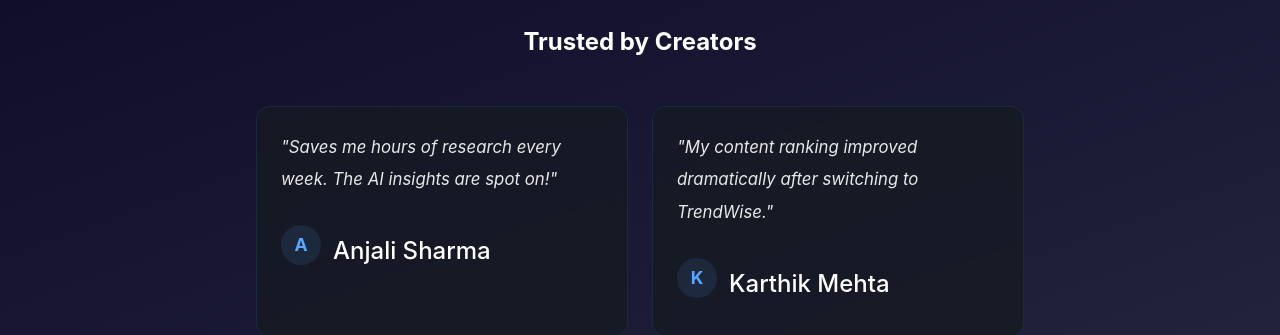
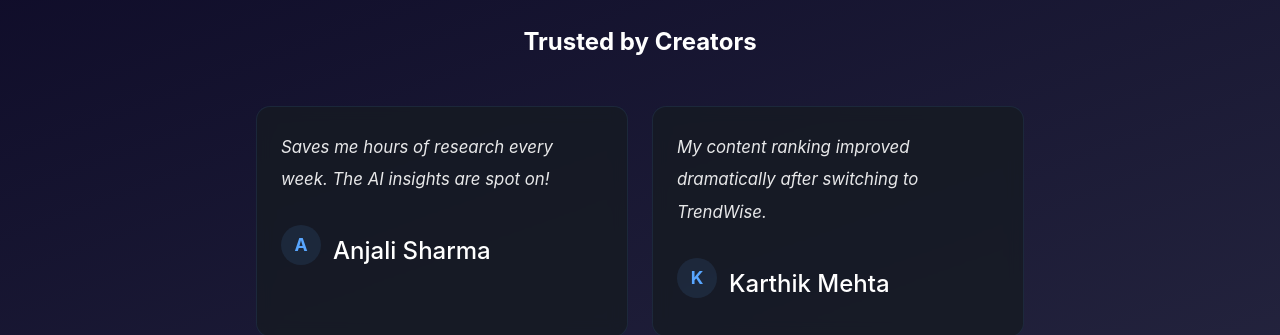
Before and after one commit to GuptaShubham-11/Trendwise, a Next.js app in the folder client/: page / in a window 1280 px wide. Shown: the part 1520-1855 px from the top of the page. Built offline with nearby package versions, Linux system fonts and the light colour scheme.

Commit message:
fix issue

```diff
--- a/client/app/articles/page.tsx
+++ b/client/app/articles/page.tsx
@@ -281,7 +281,7 @@
                                 <Search className="h-12 w-12 text-pri mx-auto mb-4" />
                                 <h3 className="text-xl font-semibold text-txt mb-2">No articles found</h3>
                                 <p className="text-txt/70">
-                                    We couldn't find any articles matching "{query}"
+                                    We couldn&apos;t find any articles matching {query}
                                 </p>
                             </div>
                         </motion.div>
--- a/client/app/page.tsx
+++ b/client/app/page.tsx
@@ -1,6 +1,5 @@
 'use client';
 
-import { useSession } from "next-auth/react";
 import GoogleAuthenticateButton from "@/components/GoogleAuthenticateButton";
 import { Sparkles, Rocket, ShieldCheck, Wand2, TrendingUp } from "lucide-react";
 import { motion } from "framer-motion";
@@ -182,7 +181,7 @@
                 viewport={{ once: true }}
                 transition={{ duration: 0.5, delay: idx * 0.1 }}
               >
-                <p className="text-mt/90 mb-4 italic">"{comment}"</p>
+                <p className="text-mt/90 mb-4 italic">{comment}</p>
                 <div className="flex items-center gap-3">
                   <div className="bg-pri/10 rounded-full w-10 h-10 flex items-center justify-center text-pri font-bold">
                     {name.charAt(0)}
--- a/client/components/Header.tsx
+++ b/client/components/Header.tsx
@@ -28,7 +28,6 @@
     const [isLoading, setIsLoading] = useState(false);
     const [isScrolled, setIsScrolled] = useState(false);
     const [isMenuOpen, setIsMenuOpen] = useState(false);
-    const [isGetting, setIsGetting] = useState(false);
 
     useEffect(() => {
         const handleScroll = () => {
@@ -54,14 +53,11 @@
 
     const handleGetArticles = async () => {
         try {
-            setIsGetting(true);
             await axiosClient.post("/articles/generate");
             toast.success("Trending Articles loaded.");
         } catch (error) {
-           console.error(error);
+            console.error(error);
             toast.error("Failed to get articles");
-        } finally {
-            setIsGetting(false);
         }
     }
 
```
